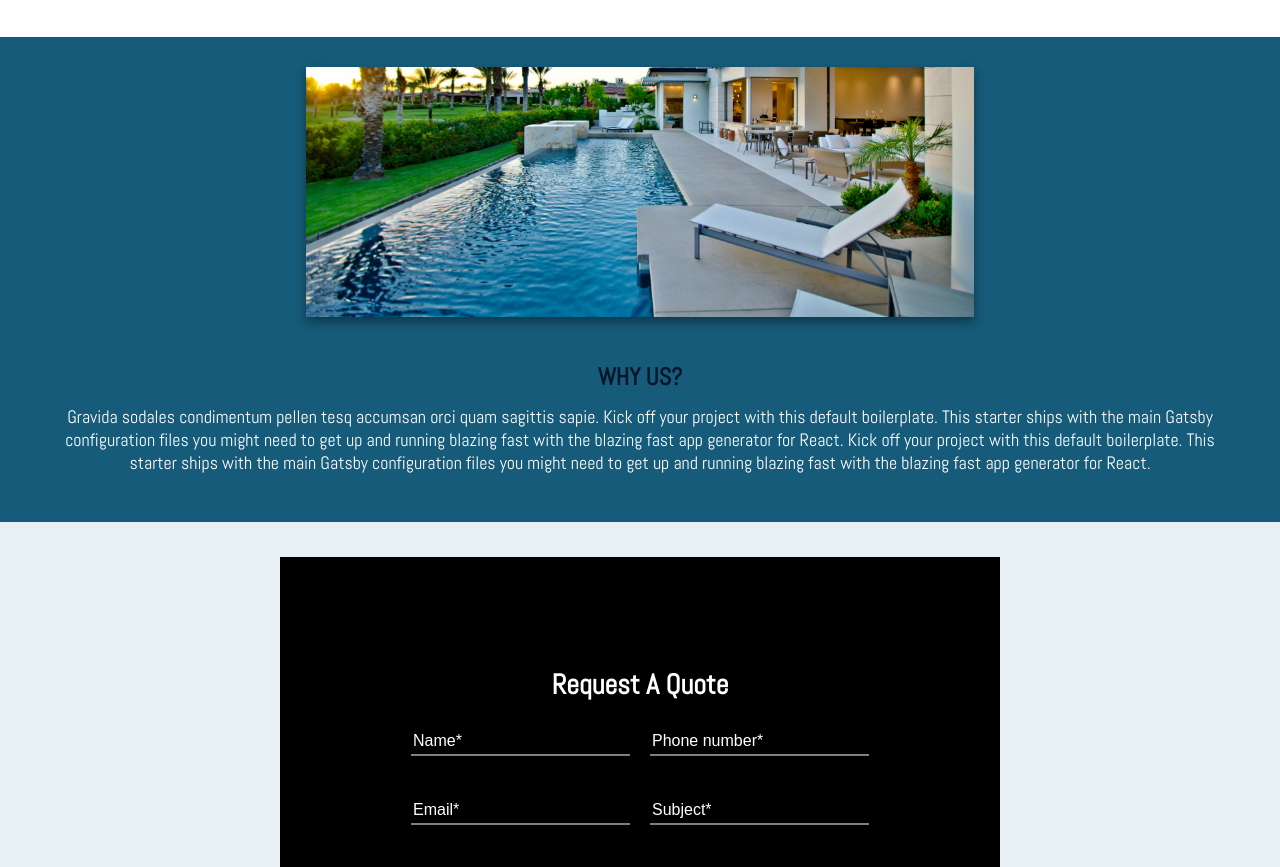
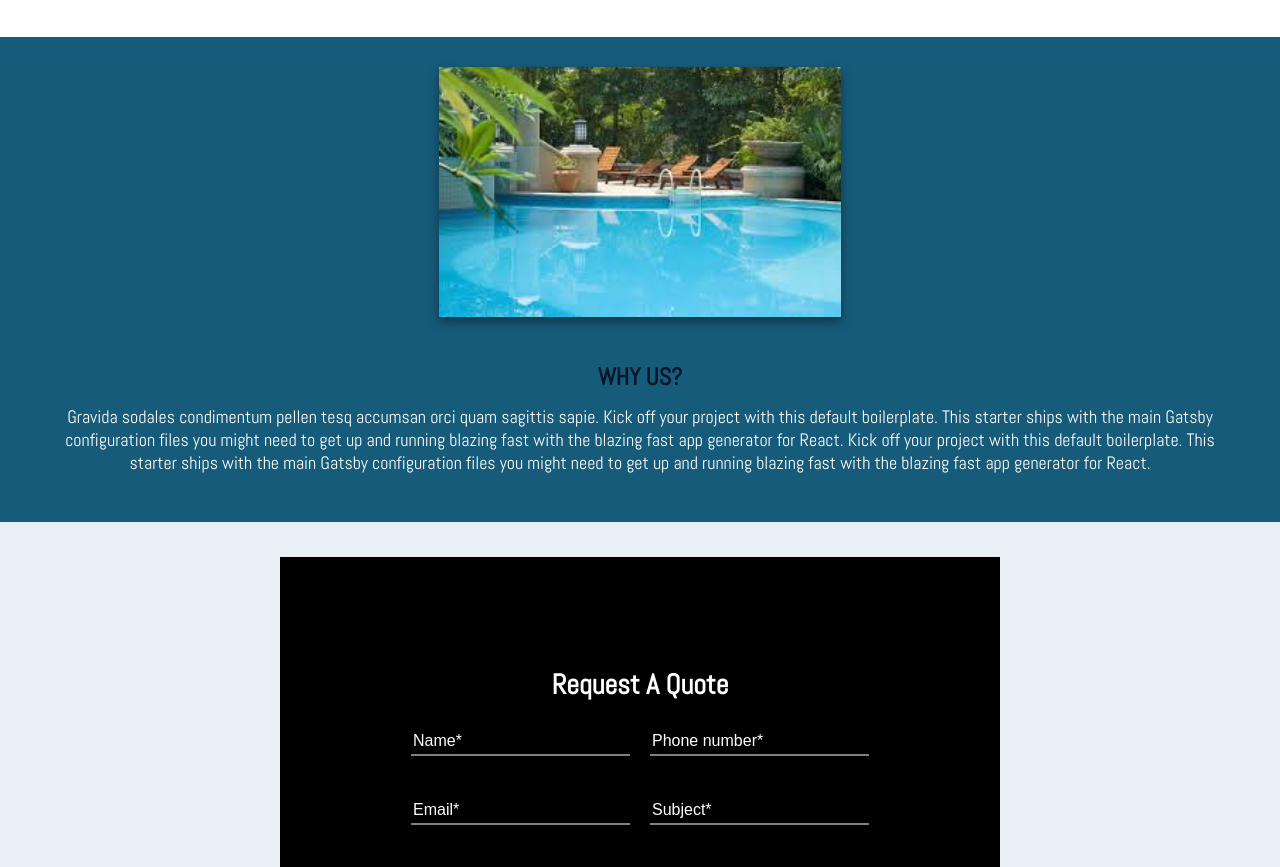
Before and after one commit to oluwatoba1/Constrodekorpools, a Gatsby site: page / in a window 1280 px wide. Shown: the part 1411-2278 px from the top of the page. Built offline with nearby package versions, Linux system fonts and the light colour scheme; Gatsby itself is replaced by a stand-in of ours.

Commit message:
constro get-quote

```diff
--- a/src/pages/index.js
+++ b/src/pages/index.js
@@ -10,7 +10,7 @@ import forklift from '../images/forklift.png';
 import desk from '../images/desk.png';
 import building from '../images/building.png';
 import electricitytower from '../images/electricitytower.png';
-import constrodekorpools1 from '../images/constrodekorpools1.jpg';
+import constrodekorpools3 from '../images/constrodekorpools3.jpeg';
 
 const WhatWeDo = styled.div`
 
@@ -343,7 +343,7 @@ const IndexPage = () => (
       </WhatWeDoCellGroup>
     </WhatWeDo>
     <WhyUs>
-      <WhyUsImage src={constrodekorpools1} />
+      <WhyUsImage src={constrodekorpools3} />
       <WhyUsGroup>
         <WhyUsTitle>Why Us?</WhyUsTitle>
         <WhyUsBody>Gravida sodales condimentum pellen tesq accumsan orci quam sagittis sapie. Kick off your project with this default boilerplate. This starter ships with the main Gatsby configuration files you might need to get up and running blazing fast with the blazing fast app generator for React. Kick off your project with this default boilerplate. This starter ships with the main Gatsby configuration files you might need to get up and running blazing fast with the blazing fast app generator for React.</WhyUsBody>
```
